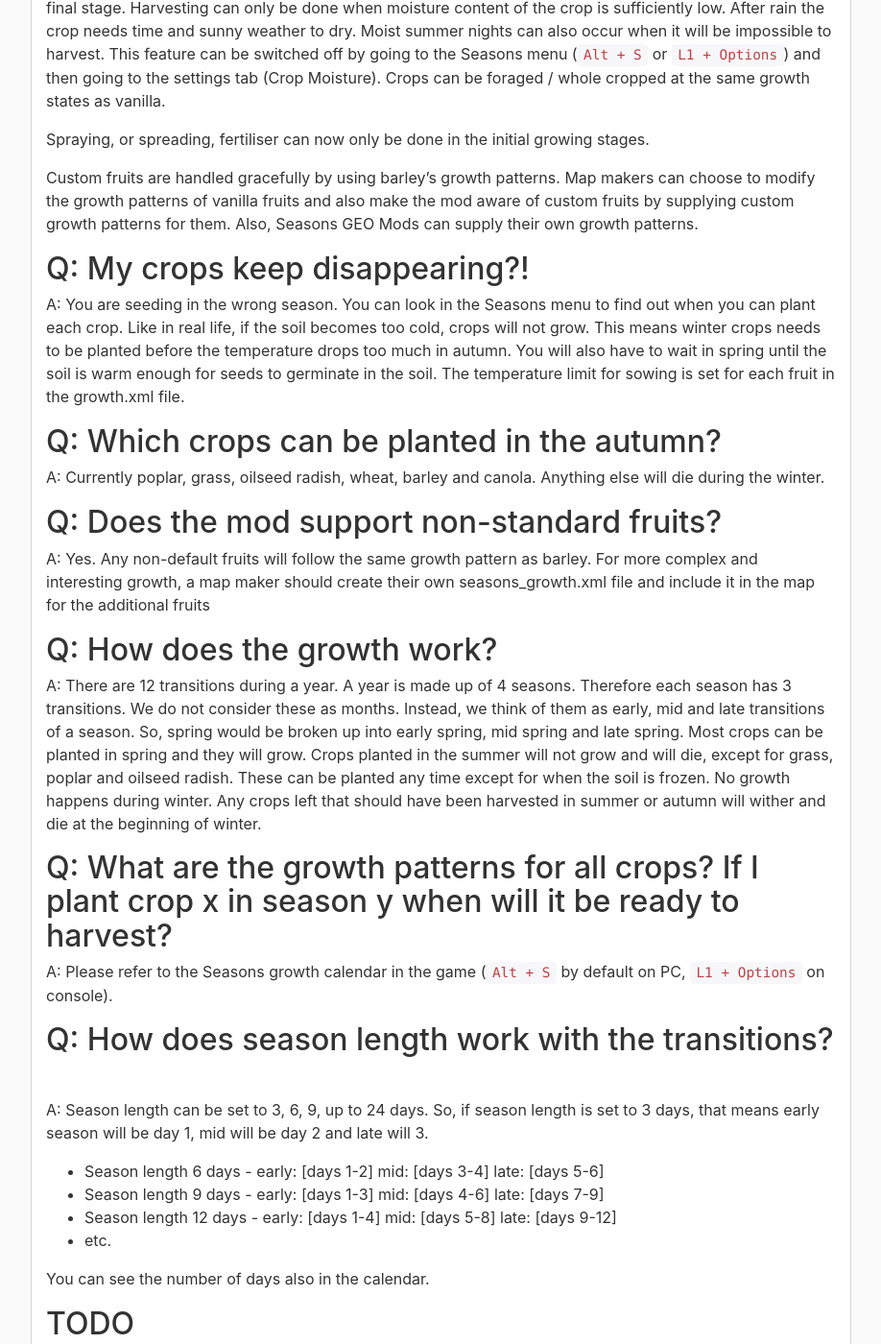
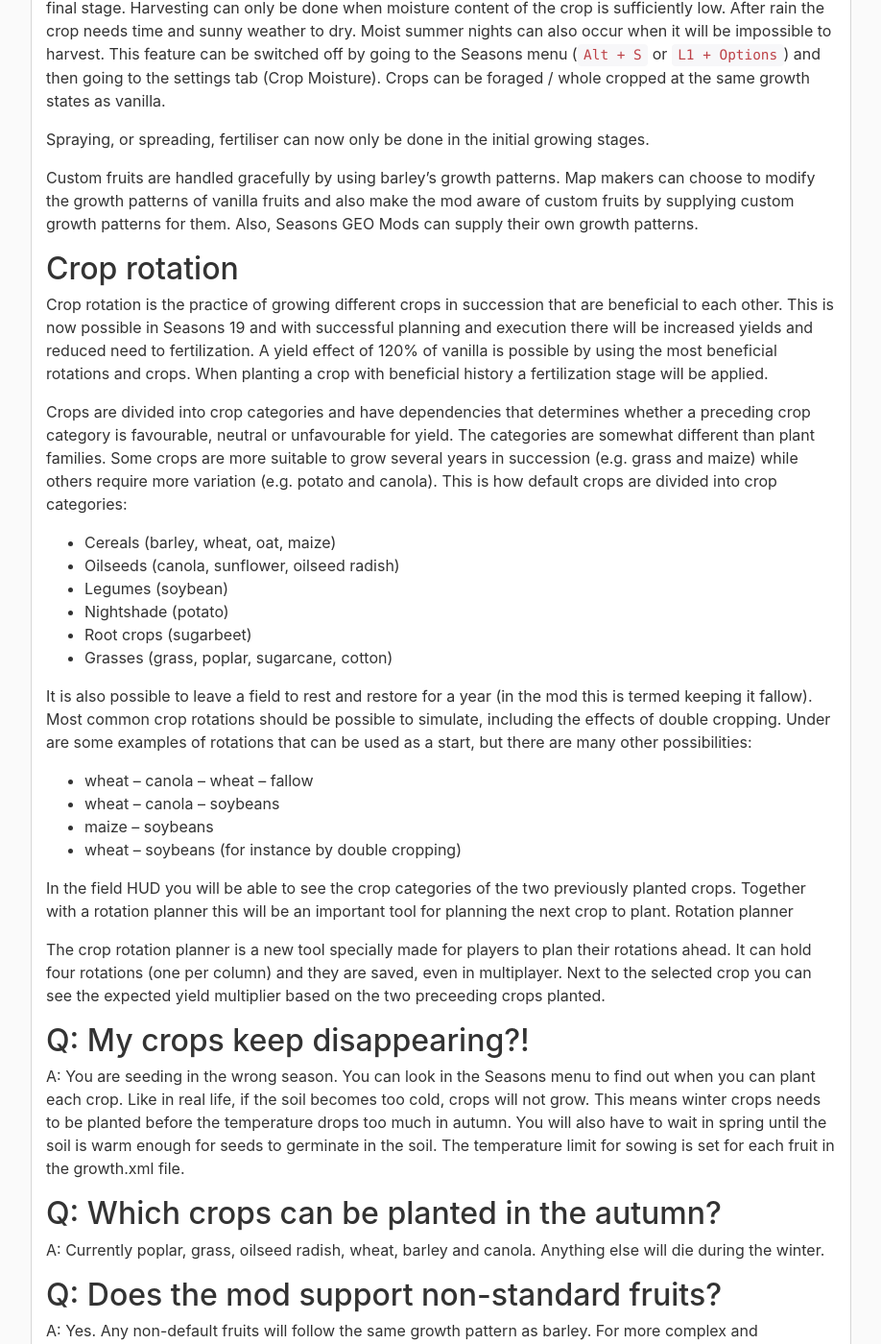
Before and after one commit to RealismusModding/realismusmodding.github.io, a Jekyll site: the page built from mods/seasons19/manual/gameplay/crops.md, in a window 1280 px wide and 1400 px high, scrolled down 1335 px. Shown: the whole window at 96% size, without its empty margins (323-1241 px from the left). Built offline with Jekyll 4.4.1, drawn with Linux system fonts in a browser that asks for light colours; comment, search, counter and statistics services are not loaded.

Commit message:
Add crop rotation to manual.

```diff
--- a/mods/seasons19/manual/gameplay/crops.md
+++ b/mods/seasons19/manual/gameplay/crops.md
@@ -29,6 +29,42 @@ Spraying, or spreading, fertiliser can now only be done in the initial growing s
 
 Custom fruits are handled gracefully by using barley's growth patterns. Map makers can choose to modify the growth patterns of vanilla fruits and also make the mod aware of custom fruits by supplying custom growth patterns for them. Also, Seasons GEO Mods can supply their own growth patterns.
 
+
+
+## Crop rotation
+
+Crop rotation is the practice of growing different crops in succession that are beneficial to each other. This is now possible in Seasons 19 and with successful planning and execution there will be increased yields and reduced need to fertilization. A yield effect of 120% of vanilla is possible by using the most beneficial rotations and crops. When planting a crop with beneficial history a fertilization stage will be applied.
+
+Crops are divided into crop categories and have dependencies that determines whether a preceding crop category is favourable, neutral or unfavourable for yield. The categories are somewhat different than plant families. Some crops are more suitable to grow several years in succession (e.g. grass and maize) while others require more variation (e.g. potato and canola). This is how default crops are divided into crop categories:
+
+- Cereals (barley, wheat, oat, maize)
+- Oilseeds (canola, sunflower, oilseed radish)
+- Legumes (soybean)
+- Nightshade (potato)
+- Root crops (sugarbeet)
+- Grasses (grass, poplar, sugarcane, cotton)
+
+It is also possible to leave a field to rest and restore for a year (in the mod this is termed keeping it fallow). Most common crop rotations should be possible to simulate, including the effects of double cropping. Under are some examples of rotations that can be used as a start, but there are many other possibilities:
+
+- wheat – canola – wheat – fallow
+- wheat – canola – soybeans
+- maize – soybeans
+- wheat – soybeans (for instance by double cropping)
+
+In the field HUD you will be able to see the crop categories of the two previously planted crops. Together with a rotation planner this will be an important tool for planning the next crop to plant.
+Rotation planner
+
+The crop rotation planner is a new tool specially made for players to plan their rotations ahead. It can hold four rotations (one per column) and they are saved, even in multiplayer. Next to the selected crop you can see the expected yield multiplier based on the two preceeding crops planted.
+
+<!-- <insert image of the planner gui> -->
+
+
+
+
+
+
+
+
 ## Q: My crops keep disappearing?!
 A: You are seeding in the wrong season. You can look in the Seasons menu to find out when you can plant each crop. Like in real life, if the soil becomes too cold, crops will not grow. This means winter crops needs to be planted before the temperature drops too much in autumn. You will also have to wait in spring until the soil is warm enough for seeds to germinate in the soil. The temperature limit for sowing is set for each fruit in the growth.xml file.
 
```
